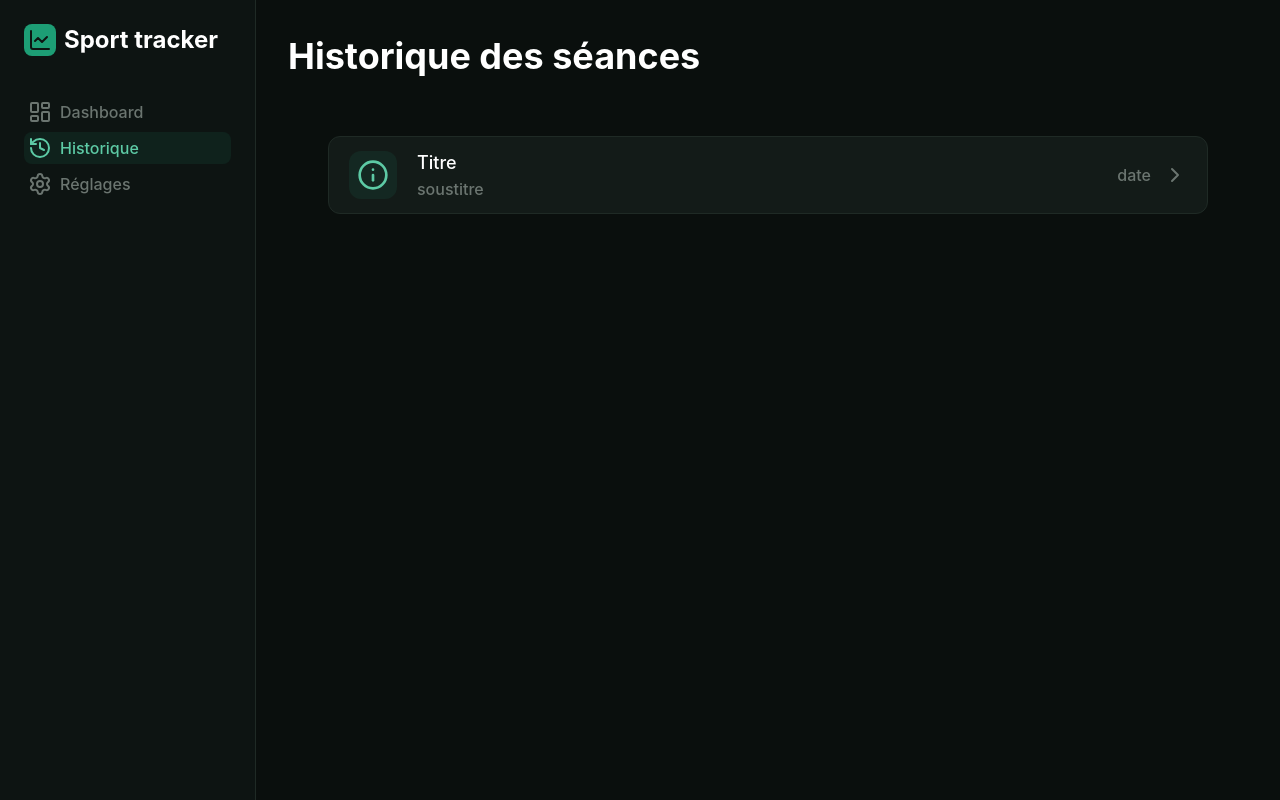
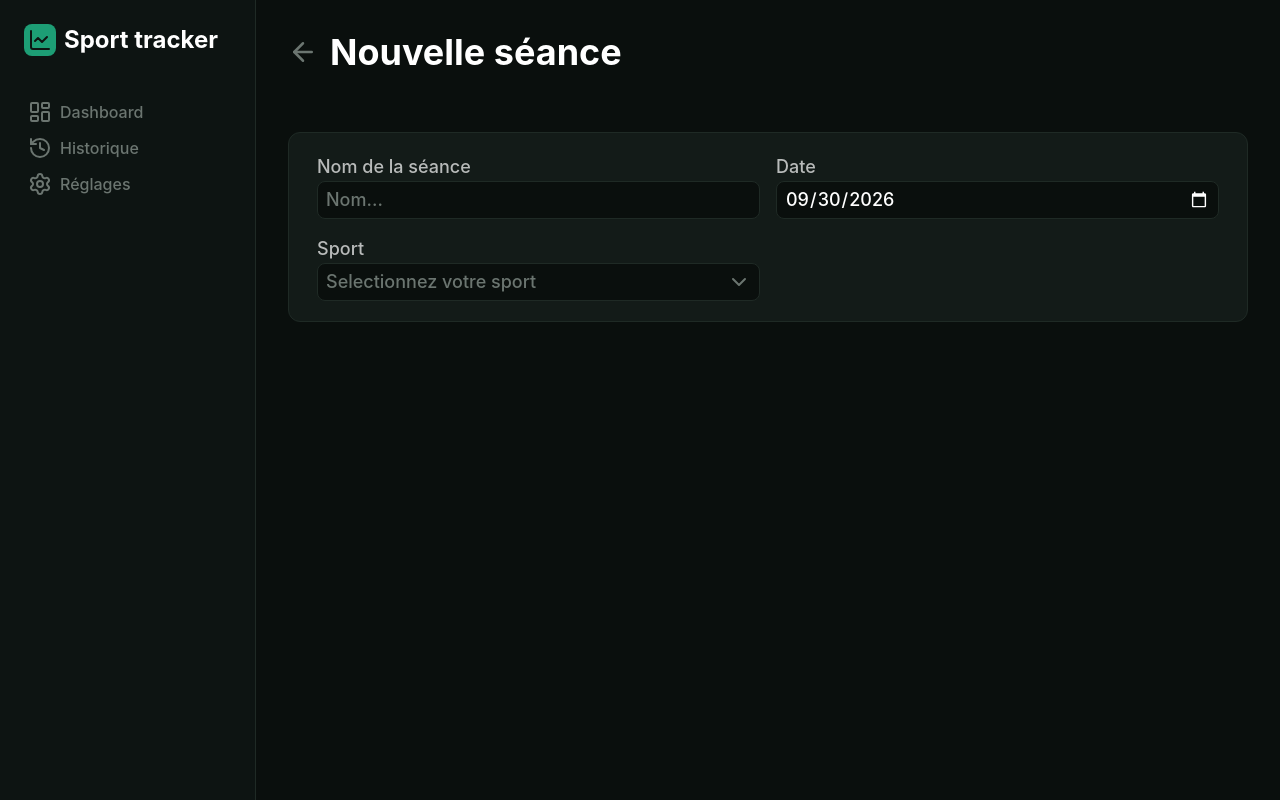
Before and after one commit to Erynill/sport-tracker, a React (Vite) app: page /#/session/new in a window 1280 px wide. Before the commit this address led to /#/history. Built offline with nearby package versions, Linux system fonts and the light colour scheme.

Commit message:
feat(ui): add input component

```diff
--- /dev/null
+++ b/src/components/ui/Input.tsx
@@ -0,0 +1,20 @@
+import { InputHTMLAttributes } from "react";
+
+interface InputProps extends InputHTMLAttributes<HTMLInputElement> {
+  label: string;
+}
+
+export default function Input({ id, label, ...props }: InputProps) {
+  return (
+    <div className="text-lg">
+      <label htmlFor={id} className="text-white/70">
+        {label}
+      </label>
+      <input
+        id={id}
+        className="block w-full p-1 px-2 bg-app border border-line scheme-dark rounded-lg cursor-text focus:border-accent/80 focus:outline-none placeholder:text-muted"
+        {...props}
+      />
+    </div>
+  );
+}
--- a/src/components/ui/Select.tsx
+++ b/src/components/ui/Select.tsx
@@ -36,12 +36,14 @@ export default function Select({ id, label, options, value, placeholder, onChang
 
   return (
     <div ref={containerRef} className="relative text-lg">
-      <label htmlFor={id}>{label}</label>
+      <label htmlFor={id} className="text-white/70">
+        {label}
+      </label>
       <button
         type="button"
         id={id}
         onClick={() => setOpen(!open)}
-        className="flex w-full bg-app border border-line rounded-lg justify-between items-center p-1 pr-2 cursor-pointer focus:border-accent/80"
+        className="flex w-full bg-app border border-line rounded-lg justify-between items-center p-1 px-2 cursor-pointer focus:border-accent/80"
       >
         <p className={`flex gap-3 items-center ${selected ? "" : "text-muted"}`}>
           {selected?.icon && <DynamicIcon name={selected?.icon as IconName} className="text-accent-soft" />}
@@ -50,7 +52,7 @@ export default function Select({ id, label, options, value, placeholder, onChang
         <ChevronDown className={`text-muted transition-all ${open && "rotate-180"}`} />
       </button>
       {open && (
-        <ul className="absolute border border-line w-full rounded-lg z-10">
+        <ul className="absolute border border-line w-full rounded-lg z-10 bg-app">
           {options.map((option) => (
             <li key={option.value}>
               <button
--- a/src/pages/History.tsx
+++ b/src/pages/History.tsx
@@ -6,7 +6,7 @@ export default function History() {
       <header>
         <h1 className="pt-1">Historique des séances</h1>
       </header>
-      <section className="py-15 px-10">
+      <section className="mt-15 px-10">
         <HistoryCard icon="info" title="Titre" subtitle="soustitre" date="date" />
       </section>
     </>
--- a/src/pages/NewSession.tsx
+++ b/src/pages/NewSession.tsx
@@ -3,11 +3,13 @@ import Select from "../components/ui/Select";
 import { useNavigate } from "react-router-dom";
 import { useSport } from "../hooks/useSport";
 import { useState } from "react";
+import Input from "../components/ui/Input";
 
 export default function NewSession() {
   const navigate = useNavigate();
   const { data: sports } = useSport();
   const [sportId, setSportId] = useState<number | null>(null);
+  const [date, setDate] = useState(() => new Date().toISOString().slice(0, 10));
 
   return (
     <>
@@ -17,7 +19,16 @@ export default function NewSession() {
         </button>
         <h1>Nouvelle séance</h1>
       </header>
-      <div className="bg-card">
+      <section className="mt-15">
+        <form className="flex flex-col gap-10">
+          <div className="grid grid-cols-2 gap-4 bg-card border border-line p-5 px-7 rounded-xl">
+            <div>
+              <Input label="Nom de la séance" type="text" placeholder="Nom..." />
+            </div>
+            <div>
+              <Input label="Date" type="date" value={date} onChange={(e) => setDate(e.target.value)} required />
+            </div>
+            <div>
               <Select
                 id="sport"
                 label="Sport"
@@ -27,6 +38,9 @@ export default function NewSession() {
                 options={sports?.map((sport) => ({ value: sport.id, label: sport.name, icon: sport.icon })) ?? []}
               />
             </div>
+          </div>
+        </form>
+      </section>
     </>
   );
 }
```
Lines whose indentation alone changed are shown as unchanged.
